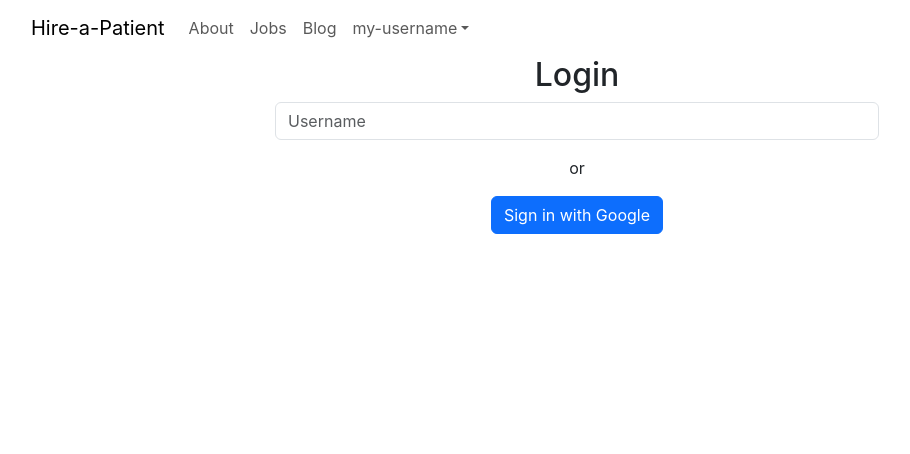
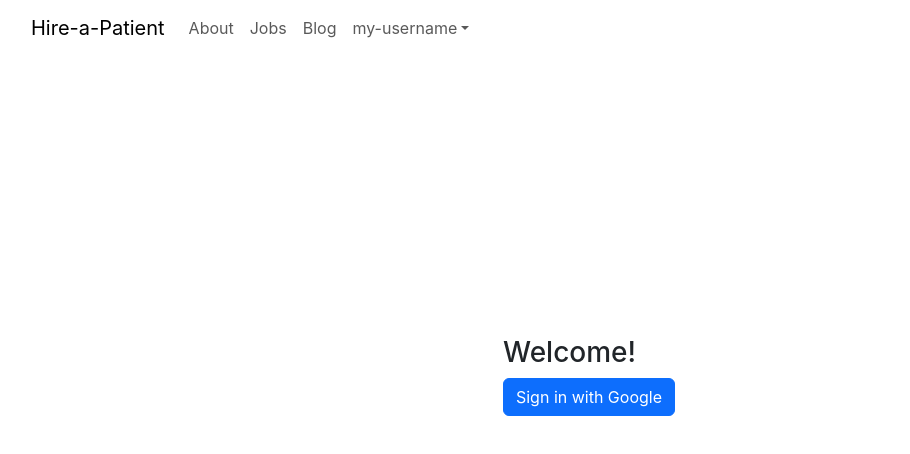
Before and after one commit to hansstanley/kidney-works, a React (Create React App) app: page /login in a window 1280 px wide. Shown: the top 454 px of the page, without its empty margins (51-961 px from the left). Built offline with nearby package versions, Linux system fonts and the light colour scheme.

Commit message:
Update home and login pages

```diff
--- a/src/pages/HomePage/HomePage.tsx
+++ b/src/pages/HomePage/HomePage.tsx
@@ -1,7 +1,11 @@
+import { Button, Container } from 'react-bootstrap';
+
 export default function HomePage() {
 	return (
-		<div className="container-fluid">
-			<h1>Hack for Good</h1>
-		</div>
+		<Container fluid className="text-center py-5">
+			<h1 className="display-5 fw-bold">Hire-a-Patient</h1>
+			<p className="lead">Tagline goes here</p>
+			<Button variant="secondary">Explore Jobs</Button>
+		</Container>
 	);
 }
--- a/src/pages/LoginPage/LoginPage.tsx
+++ b/src/pages/LoginPage/LoginPage.tsx
@@ -1,18 +1,16 @@
+import { Button, Col, Container, Row } from 'react-bootstrap';
+
 export default function LoginPage() {
 	return (
-		<div className="container-fluid text-center row">
-			<div className="col" />
-			<div className="col-6">
-				<h2>Login</h2>
-				<div className="input-group mb-3">
-					<input type="text" className="form-control" placeholder="Username" />
-				</div>
-				<p>or</p>
-				<button type="button" className="btn btn-primary">
-					Sign in with Google
-				</button>
-			</div>
-			<div className="col" />
-		</div>
+		<Container
+			className="d-flex align-items-center justify-content-center"
+			style={{ height: '80vh' }}>
+			<Row>
+				<Col>
+					<h3>Welcome!</h3>
+					<Button>Sign in with Google</Button>
+				</Col>
+			</Row>
+		</Container>
 	);
 }
```
